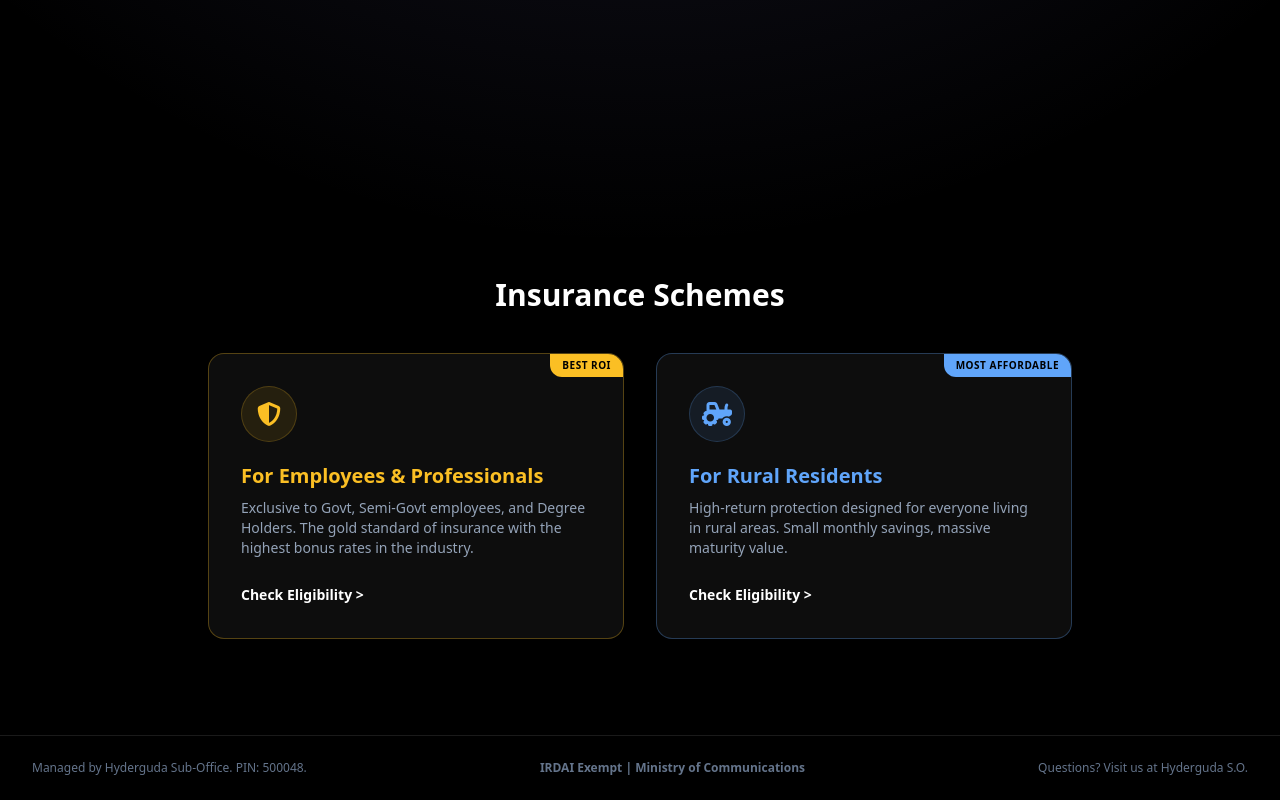
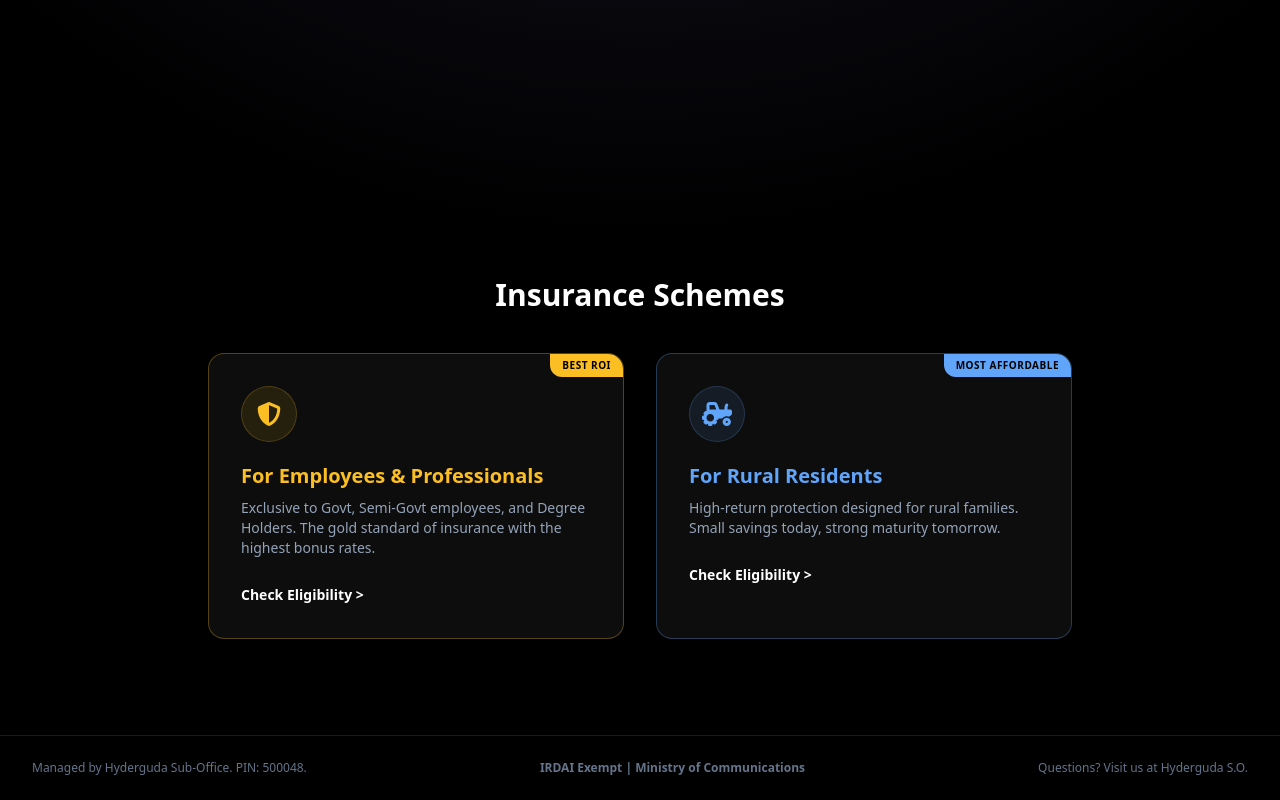
Before and after one commit to hydergudapostoffice-ai/HYDERGUDA, a React (Vite) app: page / in a window 1280 px wide. Shown: the part 586-1386 px from the top of the page. Built offline with nearby package versions, Linux system fonts and the light colour scheme.

Commit message:
Update App.tsx

```diff
--- a/App.tsx
+++ b/App.tsx
@@ -1,5 +1,3 @@
-
-
 import React, { useState } from 'react';
 import Header from './components/Header';
 import ModalWrapper from './components/modals/ModalWrapper';
@@ -9,7 +7,7 @@ import StandardCalculator from './components/modals/StandardCalculator';
 import { SchemeId, Lang } from './types';
 
 export default function App() {
-  const [lang, setLang] = useState<Lang>('en');
+  const [lang] = useState<Lang>('en');
   const [modalOpen, setModalOpen] = useState(false);
   const [activeSchemeId, setActiveSchemeId] = useState<SchemeId | null>(null);
 
@@ -25,32 +23,44 @@ export default function App() {
 
   return (
     <div className="relative min-h-screen text-white overflow-x-hidden font-sans bg-black">
+      {/* Background glow */}
       <div className="absolute inset-0 z-0 bg-[radial-gradient(ellipse_80%_80%_at_50%_-20%,rgba(120,119,198,0.3),rgba(255,255,255,0))] pointer-events-none"></div>
 
       <div className="relative z-10 max-w-7xl mx-auto">
         <Header />
 
         <main>
-          {/* Hero Section */}
+          {/* Hero */}
           <section className="text-center min-h-[calc(100vh-80px)] flex flex-col justify-center items-center py-20 px-4">
             <h1 className="text-4xl md:text-6xl font-black mb-4 text-transparent bg-clip-text bg-gradient-to-br from-white to-slate-400 leading-tight">
               The Highest Bonus. The Lowest Premium.
-              <span className="block">Guaranteed by the Government of India.</span>
+              <span className="block">
+                Guaranteed by the Government of India.
+              </span>
             </h1>
+
             <p className="text-slate-400 text-base md:text-lg max-w-3xl mx-auto mb-12">
-              Why pay more to private insurers? Secure your family’s future directly with India Post. No middlemen. No hidden charges. Just pure returns.
+              Why pay more to private insurers? Secure your family’s future
+              directly with India Post. No middlemen. No hidden charges.
+              Just pure returns.
             </p>
+
             <div className="arrow-bounce text-slate-500">
               <i className="fa-solid fa-arrow-down text-2xl"></i>
             </div>
           </section>
 
+          {/* Scheme selection */}
+          <section
+            id="selection"
+            className="px-4 pt-16 pb-24 max-w-4xl mx-auto"
+          >
+            <h2 className="text-center text-3xl font-bold mb-10">
+              Insurance Schemes
+            </h2>
 
-          {/* Selection Cards Section */}
-          <section id="selection" className="px-4 pt-16 pb-24 max-w-4xl mx-auto">
-             <h2 className="text-center text-3xl font-bold mb-10">Insurance Schemes</h2>
             <div className="grid grid-cols-1 md:grid-cols-2 gap-8">
-              {/* PLI Card */}
+              {/* PLI */}
               <div
                 onClick={() => openModal('pli')}
                 className="glass-card p-8 rounded-2xl relative overflow-hidden cursor-pointer group border-amber-400/30 hover:border-amber-400/80 transition-all duration-300 transform hover:-translate-y-1"
@@ -58,15 +68,26 @@ export default function App() {
                 <div className="absolute top-0 right-0 bg-amber-400 text-black text-[10px] font-bold px-3 py-1 rounded-bl-xl uppercase tracking-wider">
                   Best ROI
                 </div>
+
                 <div className="w-14 h-14 rounded-full bg-amber-400/10 flex items-center justify-center mb-5 border border-amber-400/20">
                   <i className="fa-solid fa-shield-halved text-2xl text-amber-400"></i>
                 </div>
-                <h3 className="font-bold text-xl text-amber-400 mb-2">For Employees & Professionals</h3>
-                <p className="text-sm text-slate-400 mb-6">Exclusive to Govt, Semi-Govt employees, and Degree Holders. The gold standard of insurance with the highest bonus rates in the industry.</p>
-                <span className="font-semibold text-sm text-white group-hover:text-amber-400 transition">Check Eligibility &gt;</span>
+
+                <h3 className="font-bold text-xl text-amber-400 mb-2">
+                  For Employees & Professionals
+                </h3>
+
+                <p className="text-sm text-slate-400 mb-6">
+                  Exclusive to Govt, Semi-Govt employees, and Degree Holders.
+                  The gold standard of insurance with the highest bonus rates.
+                </p>
+
+                <span className="font-semibold text-sm text-white group-hover:text-amber-400 transition">
+                  Check Eligibility &gt;
+                </span>
               </div>
 
-              {/* RPLI Card */}
+              {/* RPLI */}
               <div
                 onClick={() => openModal('rpli')}
                 className="glass-card p-8 rounded-2xl relative overflow-hidden cursor-pointer group border-blue-400/30 hover:border-blue-400/80 transition-all duration-300 transform hover:-translate-y-1"
@@ -74,21 +95,34 @@ export default function App() {
                 <div className="absolute top-0 right-0 bg-blue-400 text-black text-[10px] font-bold px-3 py-1 rounded-bl-xl uppercase tracking-wider">
                   Most Affordable
                 </div>
+
                 <div className="w-14 h-14 rounded-full bg-blue-400/10 flex items-center justify-center mb-5 border border-blue-400/20">
                   <i className="fa-solid fa-tractor text-2xl text-blue-400"></i>
                 </div>
-                <h3 className="font-bold text-xl text-blue-400 mb-2">For Rural Residents</h3>
-                <p className="text-sm text-slate-400 mb-6">High-return protection designed for everyone living in rural areas. Small monthly savings, massive maturity value.</p>
-                <span className="font-semibold text-sm text-white group-hover:text-blue-400 transition">Check Eligibility &gt;</span>
+
+                <h3 className="font-bold text-xl text-blue-400 mb-2">
+                  For Rural Residents
+                </h3>
+
+                <p className="text-sm text-slate-400 mb-6">
+                  High-return protection designed for rural families.
+                  Small savings today, strong maturity tomorrow.
+                </p>
+
+                <span className="font-semibold text-sm text-white group-hover:text-blue-400 transition">
+                  Check Eligibility &gt;
+                </span>
               </div>
             </div>
           </section>
-
         </main>
 
+        {/* Footer */}
         <footer className="text-center py-6 text-slate-500 text-xs border-t border-white/10 bg-black/20 flex flex-col md:flex-row justify-between items-center px-8">
           <p>Managed by Hyderguda Sub-Office. PIN: 500048.</p>
-          <p className="my-2 md:my-0 font-bold">IRDAI Exempt | Ministry of Communications</p>
+          <p className="my-2 md:my-0 font-bold">
+            IRDAI Exempt | Ministry of Communications
+          </p>
           <p>Questions? Visit us at Hyderguda S.O.</p>
         </footer>
       </div>
@@ -99,14 +133,15 @@ export default function App() {
         onClose={closeModal}
       >
         {activeSchemeId === 'pli' ? (
-          <PliCalculator lang={lang} />
+          <PliCalculator />
         ) : activeSchemeId === 'rpli' ? (
-          <RpliCalculator lang={lang} />
+          <RpliCalculator />
         ) : activeSchemeId ? (
           <StandardCalculator schemeId={activeSchemeId} lang={lang} />
-        // FIX: Replace null with an empty fragment to ensure a valid ReactNode is always returned, satisfying the 'children' prop requirement for ModalWrapper.
-        ) : <></>}
+        ) : (
+          <></>
+        )}
       </ModalWrapper>
     </div>
   );
-}
+        }
```
